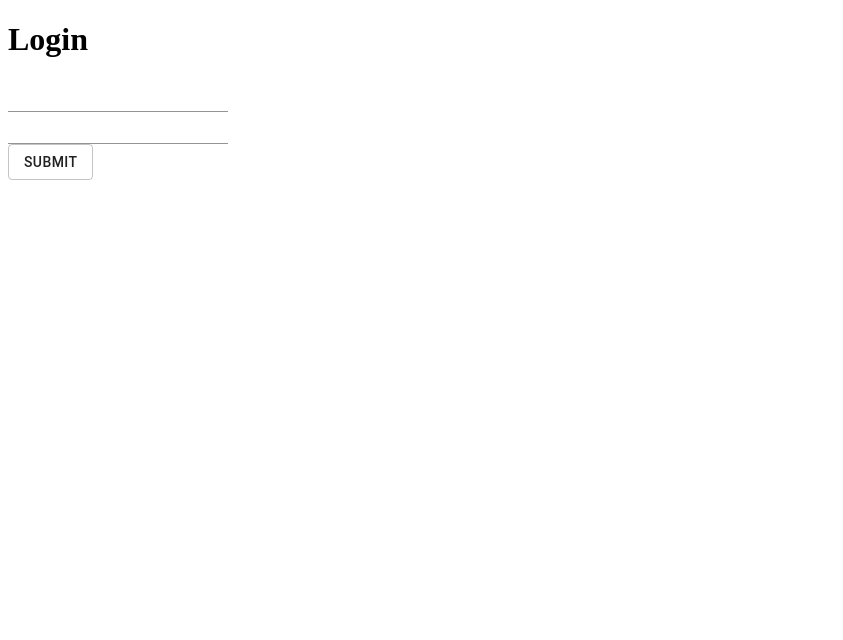
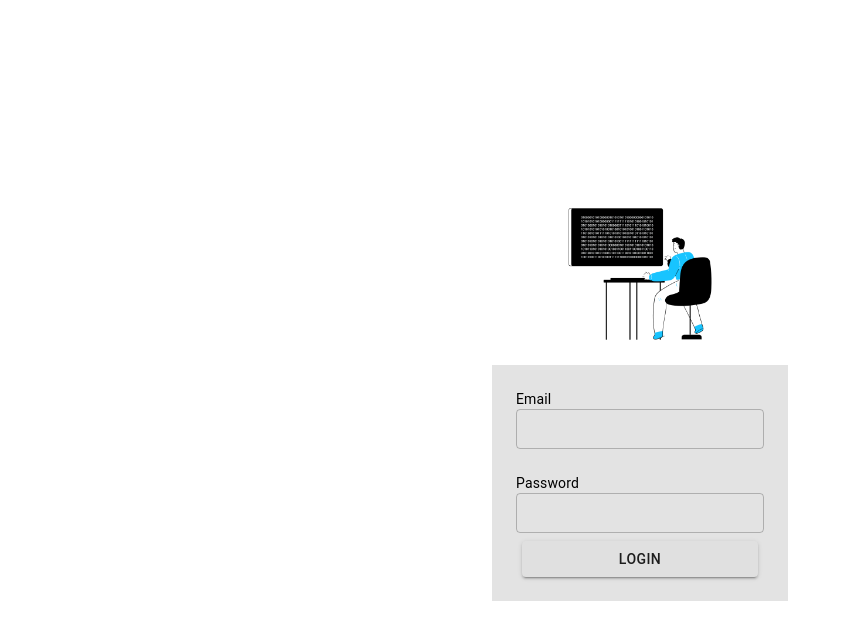
Before and after one commit to algoSupport/stack-dump, a React (Create React App) app in the folder stackoverflow-clone/: page /login in a window 1280 px wide. Shown: the top 640 px of the page, without its empty margins (0-843 px from the left). Built offline with nearby package versions, Linux system fonts and the light colour scheme.

Commit message:
Added basic styling using Sass

```diff
--- a/stackoverflow-clone/package.json
+++ b/stackoverflow-clone/package.json
@@ -12,6 +12,7 @@
     "react-dom": "^17.0.2",
     "react-router-dom": "^5.2.0",
     "react-scripts": "4.0.3",
+    "sass": "^1.36.0",
     "web-vitals": "^1.1.2",
     "yup": "^0.32.9"
   },
--- a/stackoverflow-clone/public/index.html
+++ b/stackoverflow-clone/public/index.html
@@ -1,14 +1,12 @@
 <!DOCTYPE html>
 <html lang="en">
+
 <head>
   <meta charset="utf-8" />
   <link rel="icon" href="%PUBLIC_URL%/favicon.ico" />
   <meta name="viewport" content="width=device-width, initial-scale=1" />
   <meta name="theme-color" content="#000000" />
-    <meta
-      name="description"
-      content="Web site created using create-react-app"
-    />
+  <meta name="description" content="Web site created using create-react-app" />
   <link rel="apple-touch-icon" href="%PUBLIC_URL%/logo192.png" />
   <!--
       manifest.json provides metadata used when your web app is installed on a
@@ -25,7 +23,16 @@
       Learn how to configure a non-root public URL by running `npm run build`.
     -->
   <title>React App</title>
+  <style>
+    body,
+    html {
+      margin: 0;
+      padding: 0;
+      height: 100%;
+    }
+  </style>
 </head>
+
 <body>
   <noscript>You need to enable JavaScript to run this app.</noscript>
   <div id="root"></div>
@@ -40,4 +47,5 @@
       To create a production bundle, use `npm run build` or `yarn build`.
     -->
 </body>
+
 </html>
--- a/stackoverflow-clone/src/components/Login/Login.jsx
+++ b/stackoverflow-clone/src/components/Login/Login.jsx
@@ -3,10 +3,10 @@ import LoginForm from './LoginForm/LoginForm';
 
 function Login() {
     return (
-        <>
-            <h1>Login</h1>
+        <div className="login-container">
+            <img src="http://localhost:3000/images/login-logo.png" height="150px" style={{ paddingBottom: '2vh' }} />
             <LoginForm />
-        </>
+        </div>
     )
 }
 
--- a/stackoverflow-clone/src/components/Login/LoginForm/LoginForm.jsx
+++ b/stackoverflow-clone/src/components/Login/LoginForm/LoginForm.jsx
@@ -2,11 +2,13 @@ import React from 'react';
 import { Formik, Form, Field, ErrorMessage } from 'formik';
 import { loginDataSchema } from '../../../validations/loginValidation';
 import FieldError from '../../../validations/FieldError';
-import { TextField, Button } from '@material-ui/core';
+import { Button, Typography } from '@material-ui/core';
+import TextFieldInput from './TextFieldInput';
+import '../../../sassStyles/login-form.scss';
 
 function LoginForm() {
     return (
-        <>
+        <div>
             <Formik initialValues={{
                 email: "",
                 password: ""
@@ -16,19 +18,21 @@ function LoginForm() {
                 }}
                 validationSchema={loginDataSchema}
             >
-                <Form>
-                    <div>
-                        <Field name='email' type="input" as={TextField} autoComplete="off" />
+                <Form className="login-form">
+                    <div className="login-form-field">
+                        <Typography variant="body2">Email</Typography>
+                        <Field name='email' type="input" as={TextFieldInput} autoComplete="off" />
                         <ErrorMessage name='email' component={FieldError} />
                     </div>
-                    <div>
-                        <Field name='password' type="password" as={TextField} />
+                    <div className="login-form-field">
+                        <Typography variant="body2">Password</Typography>
+                        <Field name='password' type="password" as={TextFieldInput} />
                         <ErrorMessage name='password' component={FieldError} />
                     </div>
-                    <Button type="submit" variant="outlined">Submit</Button>
+                    <Button type="submit" variant="contained" style={{ margin: '3vh', marginTop: '1vh', width: '80%' }}>Login</Button>
                 </Form>
             </Formik>
-        </>
+        </div >
     )
 }
 
--- /dev/null
+++ b/stackoverflow-clone/src/components/Login/LoginForm/TextFieldInput.jsx
@@ -0,0 +1,10 @@
+import React from 'react';
+import { TextField } from '@material-ui/core';
+
+function TextFieldInput(props) {
+    return (
+        <TextField variant="outlined" autoComplete="off" size="small" fullWidth {...props} />
+    );
+}
+
+export default TextFieldInput;
--- /dev/null
+++ b/stackoverflow-clone/src/sassStyles/login-form.scss
@@ -0,0 +1,24 @@
+// TODO: Update colors
+// TODO: Add global theme
+
+.login-container {
+    height: 100vh;
+    max-height: 100vh;
+    display: flex;
+    flex-direction: column;
+    justify-content: center;
+    align-items: center;
+}
+
+.login-form {
+    display: flex;
+    flex-direction: column;
+    justify-content: center;
+    align-items: center;
+    background-color: #e3e3e3;
+}
+
+.login-form-field {
+    margin: 3vh;
+    margin-bottom: 0vh;
+}
--- a/stackoverflow-clone/src/validations/FieldError.jsx
+++ b/stackoverflow-clone/src/validations/FieldError.jsx
@@ -1,9 +1,10 @@
 import React from 'react';
+import { Typography } from '@material-ui/core';
 
 function FieldError(props) {
     return (
-        <div className='field-error'>
-            {props.children}
+        <div className='field-error' style={{ color: 'red' }}>
+            <Typography variant="body2">{props.children}</Typography>
         </div>
     );
 }
--- a/stackoverflow-clone/src/validations/loginValidation.js
+++ b/stackoverflow-clone/src/validations/loginValidation.js
@@ -1,6 +1,6 @@
 import * as Yup from 'yup';
 
 export const loginDataSchema = Yup.object().shape({
-    email: Yup.string().email('Invalid email address').required('Required'),
-    password: Yup.string().min(6, 'Password must be atleast 6 characters long').required('Required')
+    email: Yup.string().email('Invalid email address').required('Email cannot be empty.'),
+    password: Yup.string().min(6, 'Must be atleast 6 characters long').required('Password cannot be empty.')
 });
```
Also changed, not shown: stackoverflow-clone/public/images/login-logo.png (added), 1 other file (tests, documents, lock files or other folders). Lines whose indentation alone changed are shown as unchanged.
